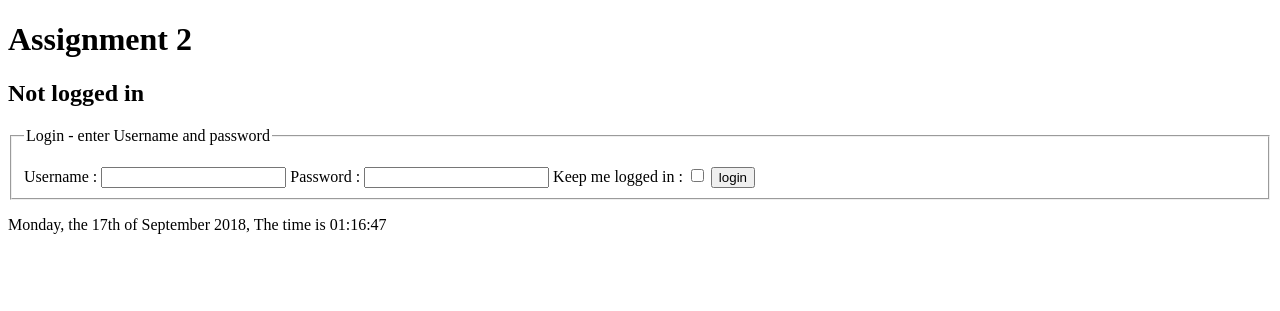
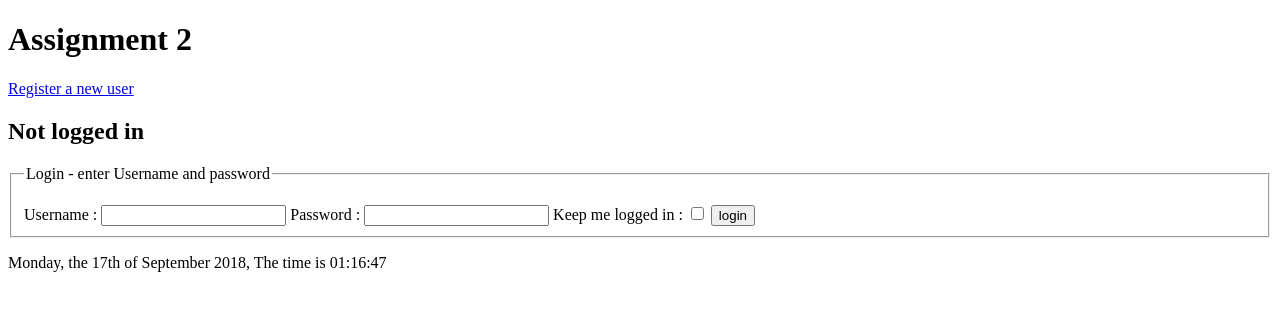
Before and after one commit to simonnice/codingWithReq, a PHP site: page / in a window 1280 px wide. Shown: the top 311 px of the page. Run offline with PHP 8.4, Linux system fonts and the light colour scheme.

Commit message:
Adding hyperlink to Register.php on LayoutView

```diff
--- a/view/LayoutView.php
+++ b/view/LayoutView.php
@@ -15,6 +15,7 @@ class LayoutView {
         </head>
         <body>
           <h1>Assignment 2</h1>
+          <a href="register.php"> Register a new user</a>
           ' . $this->renderIsLoggedIn($isLoggedIn) . '
 
           <div class="container">
```
